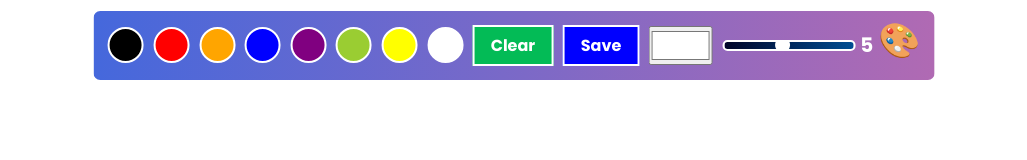
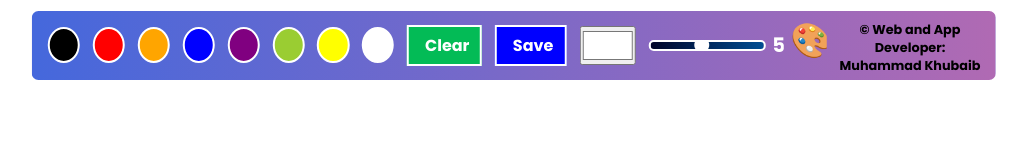
Before and after one commit to MKQazi786/Drawing-app-es6, a plain HTML site: page index.html in a window 1280 px wide. Shown: the whole page, without its empty margins (126-1153 px from the left). Drawn offline with nearby package versions, Linux system fonts and the light colour scheme.

Commit message:
I have added my name as footer

```diff
--- a/index.html
+++ b/index.html
@@ -33,9 +33,14 @@
             <input type="range" name="ageInputName" id="ageInputId" value="5" min="1" max="10" oninput="ageOutputId.value = ageInputId.value">
             <output id="ageOutputId">5</output>
             <div class="emoji">🎨</div>
+            <footer>
+                © Web and App Developer: <br> Muhammad Khubaib <br>
+
+                <div class="icon">
+                    <a href="https://www.youtube.com/@MKQazi786"><i class="bi bi-youtube"></i></a>
+
+            </footer>
         </div>
-
-
-    <script src="index.js" type="module" ></script>
-</body>
+        <script src="index.js" type="module" ></script>
+    </body>
 </html>
--- a/styles.css
+++ b/styles.css
@@ -25,7 +25,7 @@
 .nav div,
 button,
 input {
-    margin: 0.3rem;
+    margin: 0.4rem;
 
 }
 
@@ -121,6 +121,13 @@ input[type="color"]{
     cursor:not-allowed;
 }
 
+footer {
+    text-align: center;
+    font-size: 0.8rem;
+    font-weight:bold;
+    margin-top: auto;
+}
+
 @media (max-width: 844px){
     .nav {
         display: flex;
```
